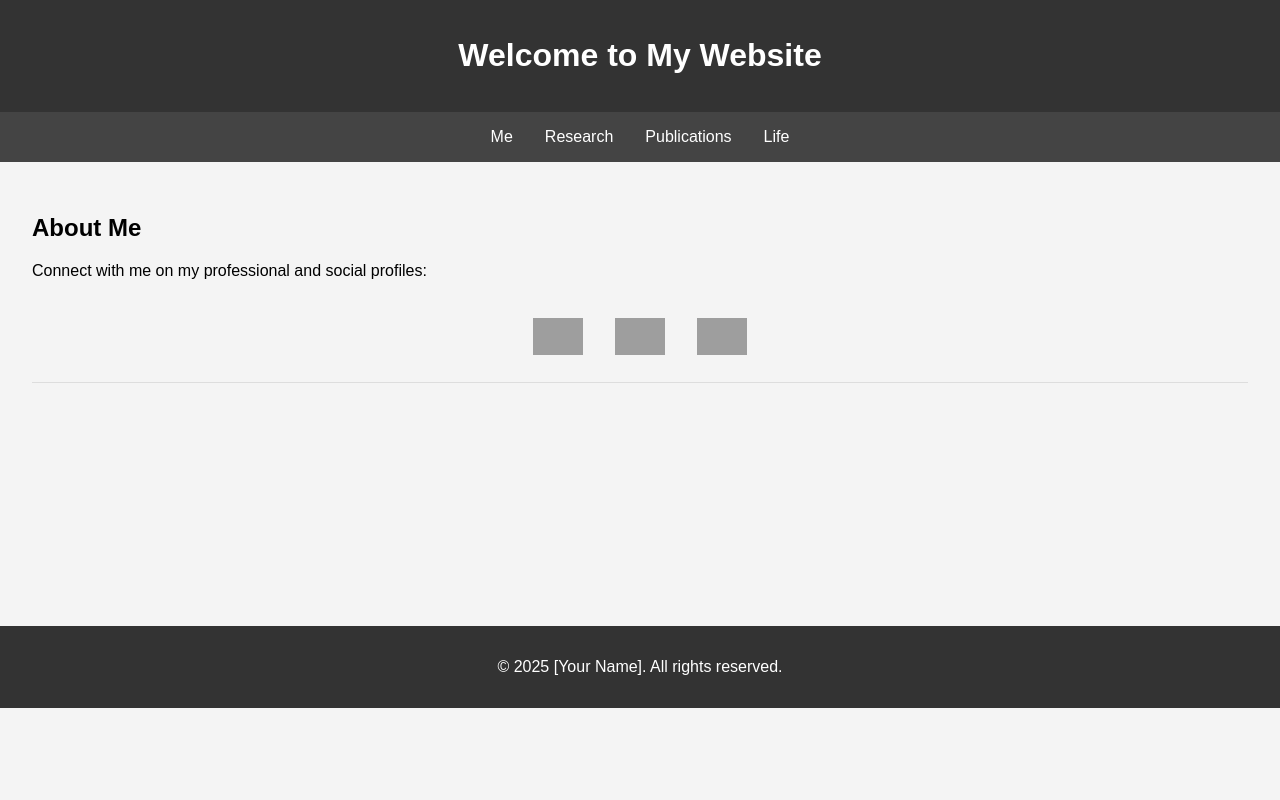
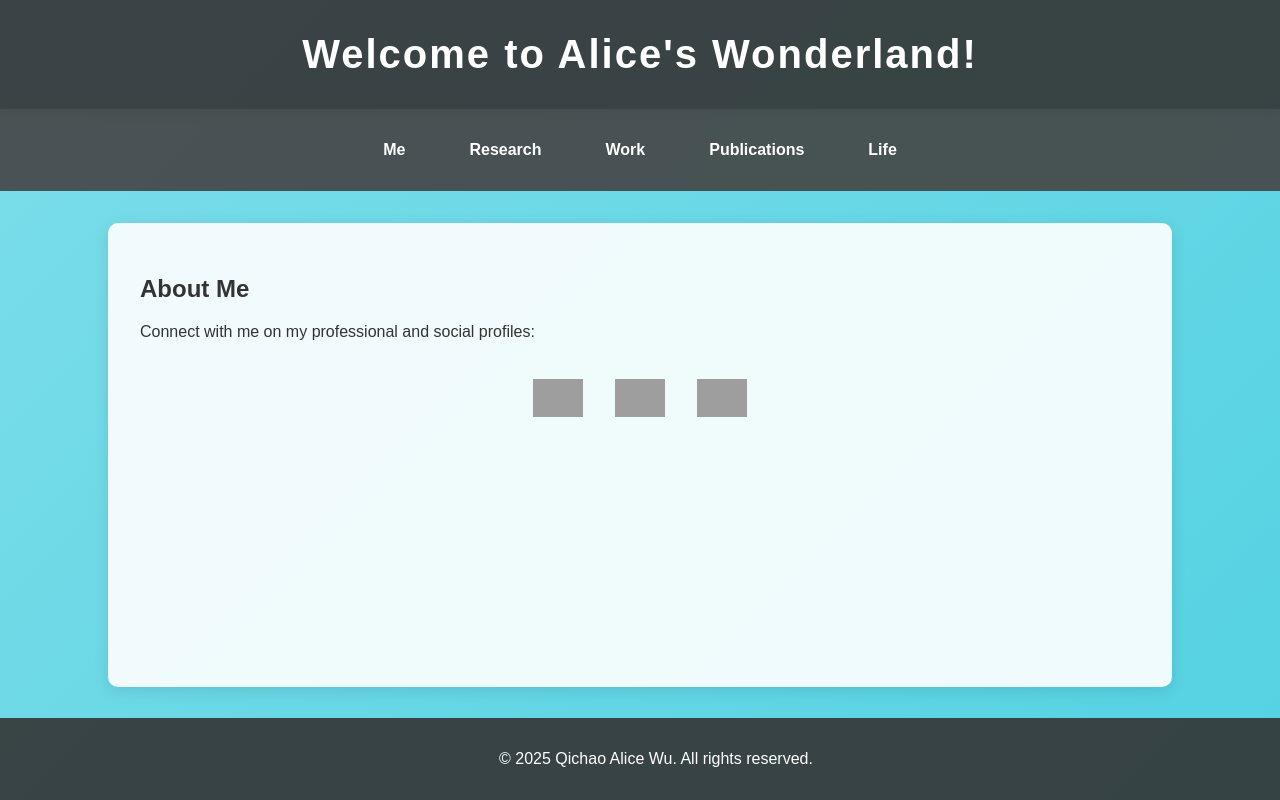
Before and after one commit to alicewuhhh/aliceqichaowu.github.io, a plain HTML site: page index.html in a window 1280 px wide. Drawn offline with Linux system fonts and the light colour scheme; grey boxes are pictures that could not be loaded.

Commit message:
Update index.html

```diff
--- a/index.html
+++ b/index.html
@@ -3,89 +3,107 @@
 <head>
     <meta charset="UTF-8">
     <meta name="viewport" content="width=device-width, initial-scale=1.0">
-    <title>My Simple Website</title>
+    <title>Qichao Alice Wu's Website</title>
     <style>
         body {
-            font-family: Arial, sans-serif;
+            font-family: 'Arial', sans-serif;
             margin: 0;
             padding: 0;
-            background-color: #f4f4f4;
+            background: linear-gradient(135deg, #e0f7fa, #b2ebf2, #80deea, #4dd0e1);
+            background-size: 400% 400%;
+            animation: gradientBG 15s ease infinite;
+            color: #333;
+        }
+        @keyframes gradientBG {
+            0% { background-position: 0% 0%; }
+            50% { background-position: 100% 100%; }
+            100% { background-position: 0% 0%; }
         }
         header {
-            background-color: #333;
+            background-color: rgba(51, 51, 51, 0.9);
             color: #fff;
-            padding: 1rem;
+            padding: 2rem;
             text-align: center;
+            box-shadow: 0 4px 10px rgba(0, 0, 0, 0.2);
+        }
+        header h1 {
+            margin: 0;
+            font-size: 2.5rem;
+            letter-spacing: 2px;
         }
         nav {
             display: flex;
             justify-content: center;
-            background-color: #444;
+            background-color: rgba(68, 68, 68, 0.9);
+            padding: 1rem 0;
         }
         nav a {
             color: #fff;
-            padding: 1rem;
+            padding: 1rem 2rem;
             text-decoration: none;
+            font-weight: bold;
+            transition: background-color 0.3s ease;
         }
         nav a:hover {
-            background-color: #555;
+            background-color: #666;
         }
         main {
+            max-width: 1000px;
+            margin: 2rem auto;
             padding: 2rem;
-            min-height: 400px; /* Ensures visibility even if content fails to load */
-        }
-        section {
-            border-bottom: 1px solid #ddd;
+            background: rgba(255, 255, 255, 0.9);
+            border-radius: 10px;
+            box-shadow: 0 4px 15px rgba(0, 0, 0, 0.1);
+            min-height: 400px;
         }
         footer {
-            background-color: #333;
+            background-color: rgba(51, 51, 51, 0.9);
             color: #fff;
             text-align: center;
             padding: 1rem;
+            position: fixed;
+            bottom: 0;
+            width: 100%;
         }
     </style>
 </head>
 <body>
     <header>
-        <h1>Welcome to My Website</h1>
+        <h1>Welcome to Alice's Wonderland!</h1>
     </header>
     <nav>
         <a href="#me">Me</a>
         <a href="#research">Research</a>
+        <a href="#work">Work</a>
         <a href="#publications">Publications</a>
         <a href="#life">Life</a>
     </nav>
     <main id="content">
-        <p>Loading content...</p> <!-- Fallback content -->
+        <p>Loading content...</p>
     </main>
     <footer>
-        <p>© 2025 [Your Name]. All rights reserved.</p>
+        <p>© 2025 Qichao Alice Wu. All rights reserved.</p>
     </footer>
 
     <script>
         function loadSection(section) {
             fetch(`${section}.html`)
                 .then(response => {
-                    if (!response.ok) {
-                        throw new Error(`Could not load ${section}.html`);
-                    }
+                    if (!response.ok) throw new Error(`Could not load ${section}.html`);
                     return response.text();
                 })
                 .then(data => {
                     document.getElementById('content').innerHTML = data;
                 })
                 .catch(error => {
-                    document.getElementById('content').innerHTML =
-                        `<p>Sorry, something went wrong: ${error.message}</p>`;
+                    document.getElementById('content').innerHTML = `<p>Sorry, something went wrong: ${error.message}</p>`;
                 });
         }
 
-        // Load the default section when the page loads
         window.onload = function() {
             loadSection('me');
         };
 
-        // Add event listeners to navigation links
         document.querySelectorAll('nav a').forEach(link => {
             link.addEventListener('click', function(event) {
                 event.preventDefault();
```
